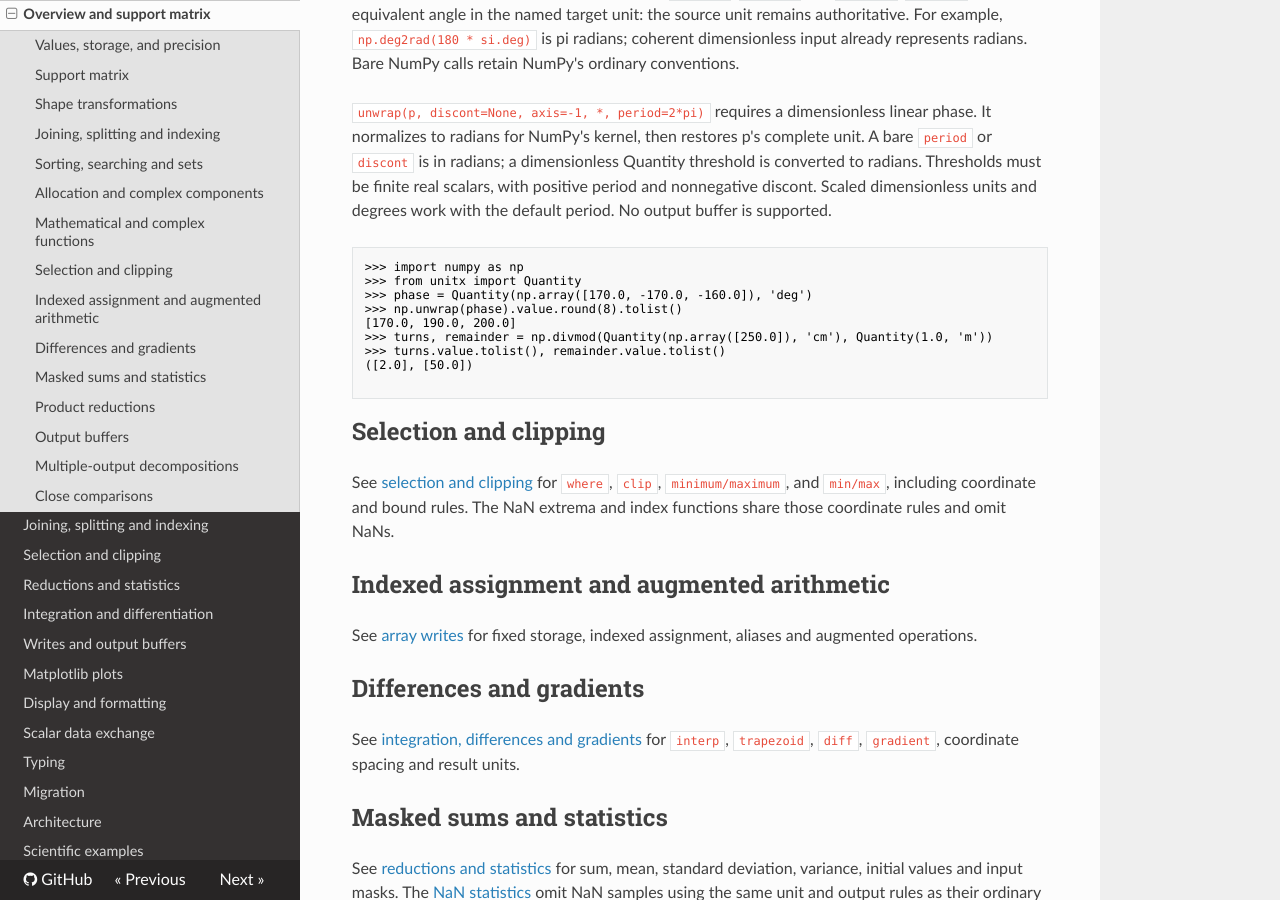
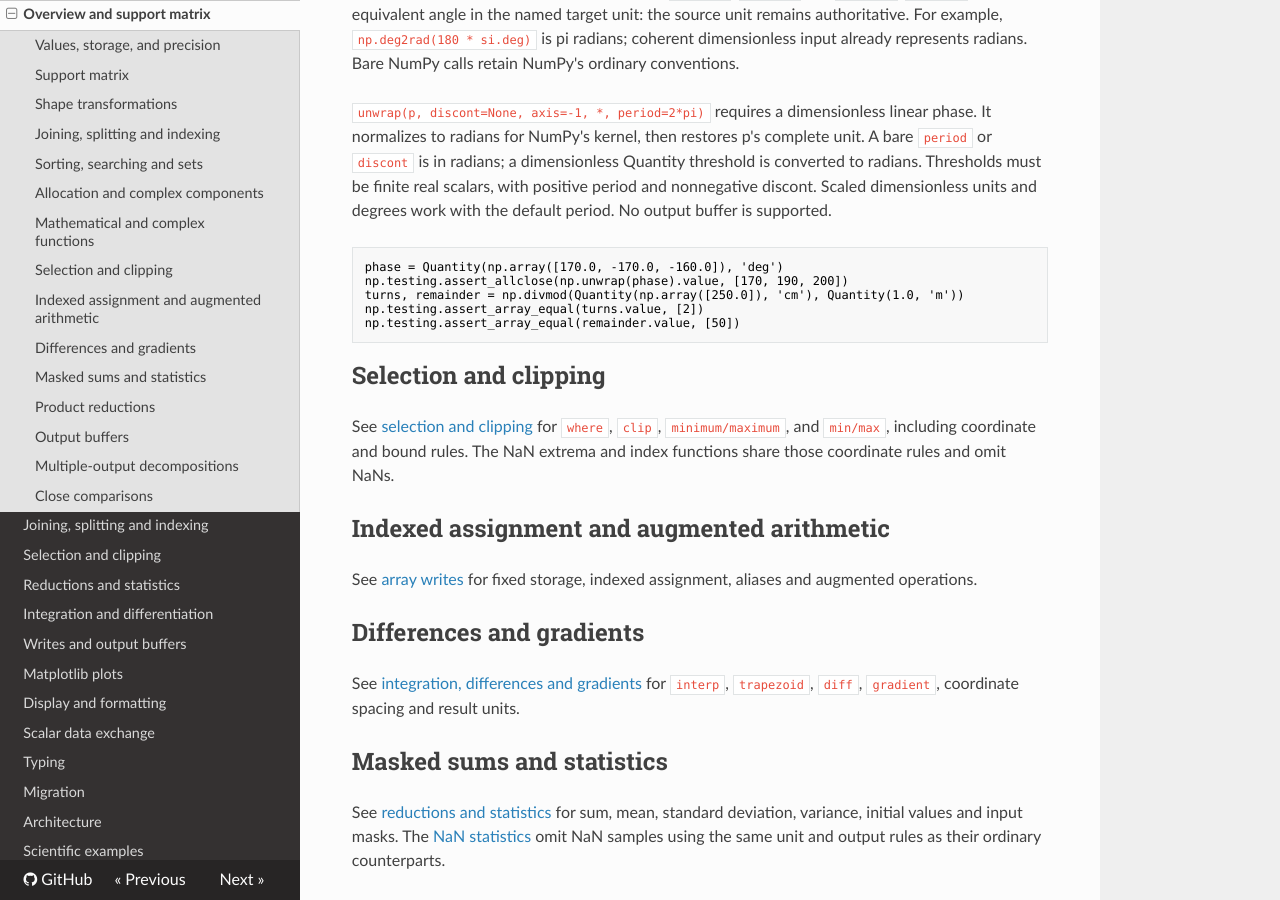
Before and after one commit to DaitTHU/unitx, an MkDocs documentation site: the page built from docs/numpy.md, in a window 1280 px wide and 900 px high, scrolled down 7600 px. Built offline with MkDocs 1.6.1, drawn with Linux system fonts in a browser that asks for light colours.

Commit message:
docs: keep NumPy examples optional for scalar checks

````diff
--- a/docs/numpy.md
+++ b/docs/numpy.md
@@ -336,16 +336,12 @@ Quantity threshold is converted to radians. Thresholds must be finite real
 scalars, with positive period and nonnegative discont. Scaled dimensionless
 units and degrees work with the default period. No output buffer is supported.
 
-```pycon
->>> import numpy as np
->>> from unitx import Quantity
->>> phase = Quantity(np.array([170.0, -170.0, -160.0]), 'deg')
->>> np.unwrap(phase).value.round(8).tolist()
-[170.0, 190.0, 200.0]
->>> turns, remainder = np.divmod(Quantity(np.array([250.0]), 'cm'), Quantity(1.0, 'm'))
->>> turns.value.tolist(), remainder.value.tolist()
-([2.0], [50.0])
-
+```python
+phase = Quantity(np.array([170.0, -170.0, -160.0]), 'deg')
+np.testing.assert_allclose(np.unwrap(phase).value, [170, 190, 200])
+turns, remainder = np.divmod(Quantity(np.array([250.0]), 'cm'), Quantity(1.0, 'm'))
+np.testing.assert_array_equal(turns.value, [2])
+np.testing.assert_array_equal(remainder.value, [50])
 ```
 
 ## Selection and clipping
````
